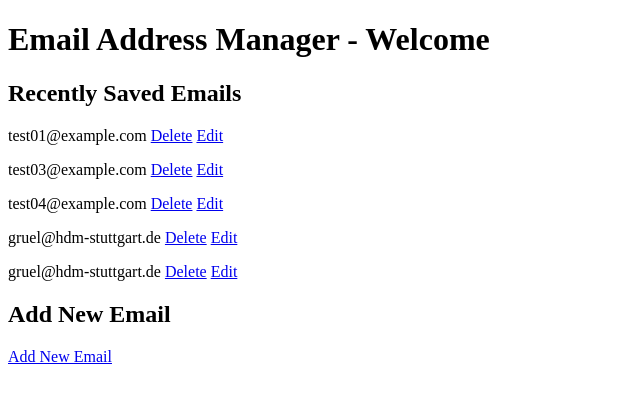
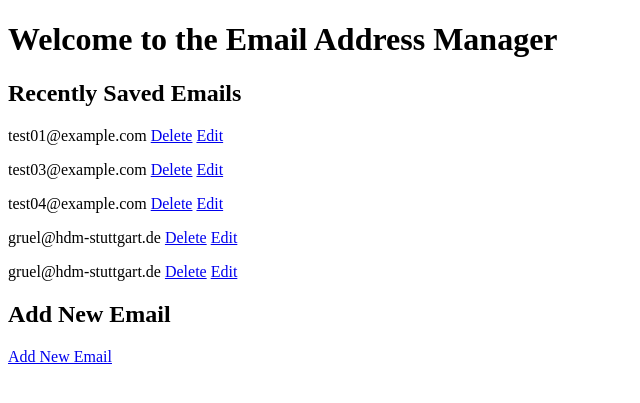
Before and after one commit to wgruel/i225s, a PHP site: page / in a window 1280 px wide. Shown: the top 403 px of the page, without its empty margins (0-640 px from the left). Run offline with PHP 8.4, Linux system fonts and the light colour scheme.

Commit message:
Changed headline to "Welcome to ..." - 12:13

```diff
--- a/index.php
+++ b/index.php
@@ -13,7 +13,7 @@
     <title>Email Address Manager</title>
 </head>
 <body >
-    <h1>Email Address Manager - Welcome</h1>
+    <h1>Welcome to the Email Address Manager</h1>
     <h2>Recently Saved Emails</h2>
     <?php
     foreach ($lines as $line){
```
